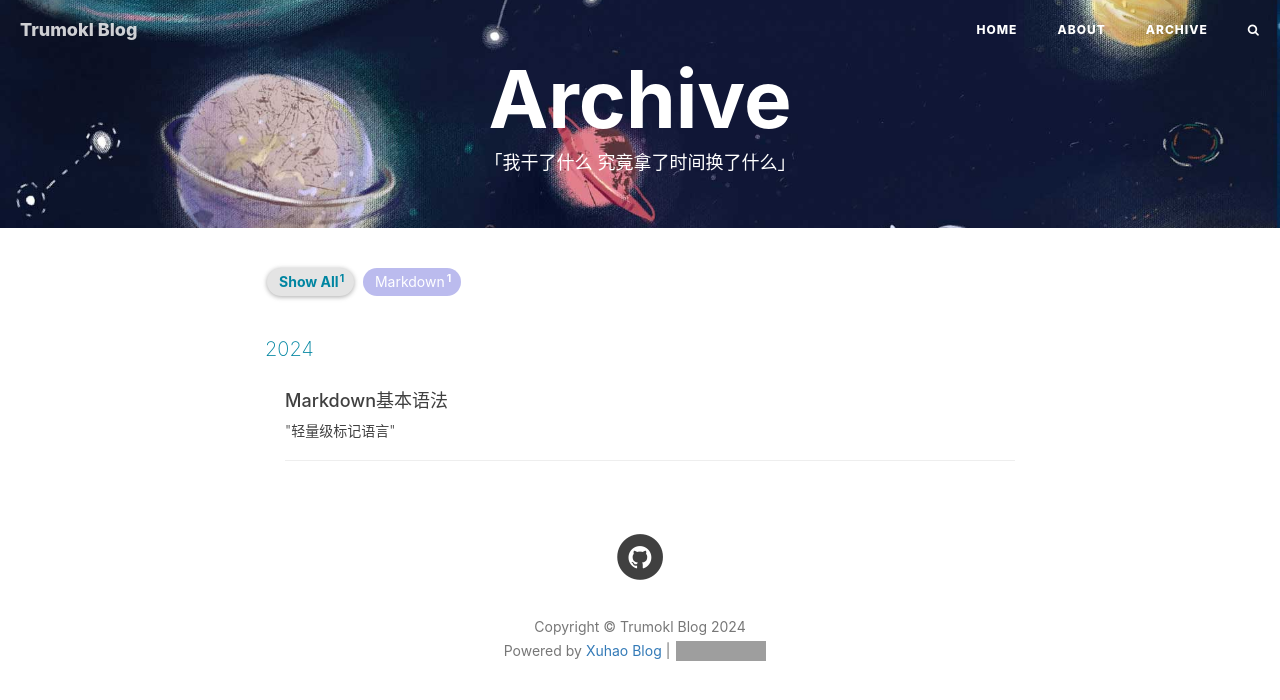
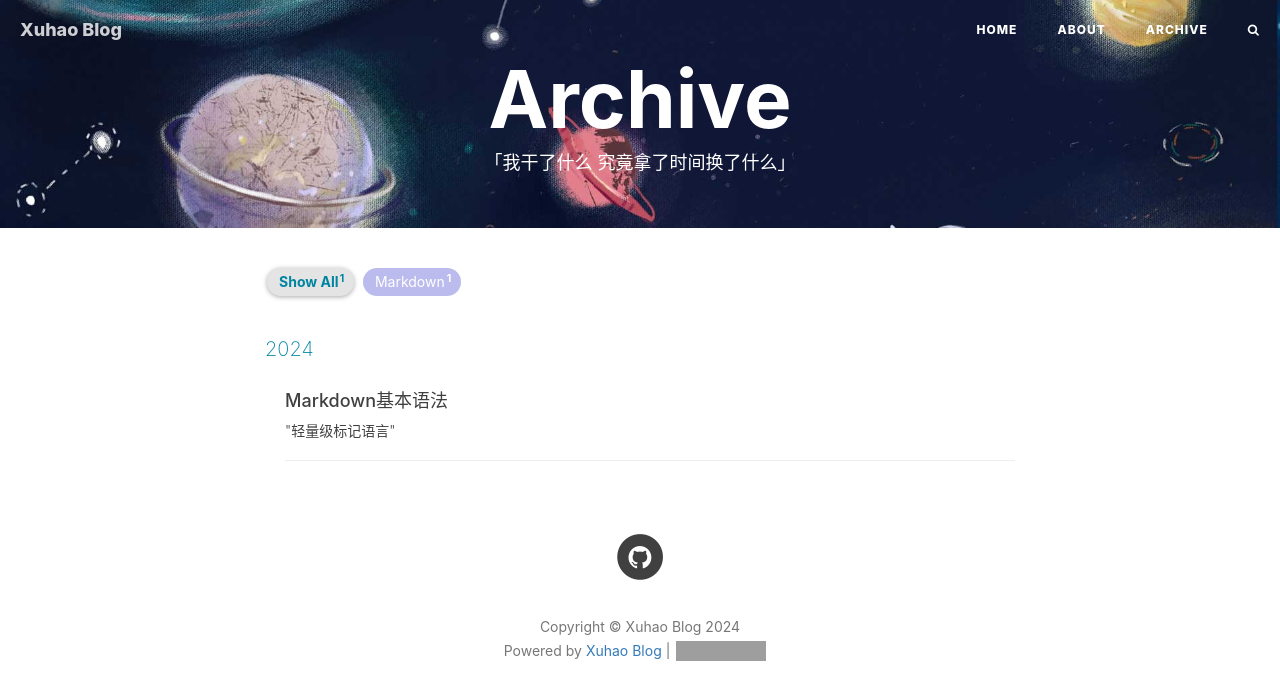
Before and after one commit to trumokl/trumokl.github.io, a Jekyll site: the page built from archive.html, in a window 1280 px wide. Shown: the top 700 px of the page. Built offline with Jekyll 4.4.1, drawn with Linux system fonts in a browser that asks for light colours; nearby versions of some CDN libraries; comment, search, counter and statistics services are not loaded; grey boxes are pictures that could not be loaded.

Commit message:
Update _config.yml

```diff
--- a/_config.yml
+++ b/_config.yml
@@ -1,10 +1,10 @@
 # Site settings
-title: Trumokl Blog
-SEOTitle: Trumokl的博客 | Trumokl Blog
+title: Xuhao Blog
+SEOTitle: Xuhao的博客 | Xuhao Blog
 header-img: img/home-bg.jpg
 email: xuhao@xuhao.cloudns.ch
-description: "这里是 @Trumokl 的个人博客，与你一起发现更大的世界 | 要做一个有 dream 的程序员"
-keyword: "Trumokl, Trumokl Blog, 博客, 个人网站"
+description: "这里是 @Xuhao 的个人博客，与你一起发现更大的世界 | 要做一个有 dream 的程序员"
+keyword: "Xuhao, Xuhao Blog, xuhao, xuhao's blog,  博客, 个人网站"
 url: "https://xuhao.cloudns.ch" # your host, for absolute URL
 baseurl: "" # for example, '/blog' if your blog hosted on 'host/blog'
 
```
